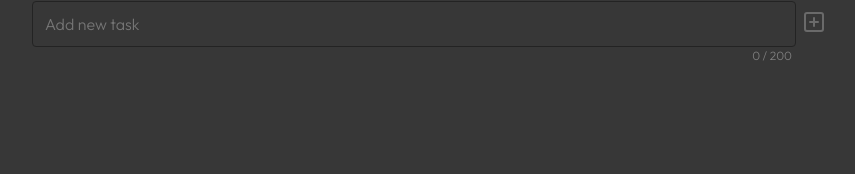
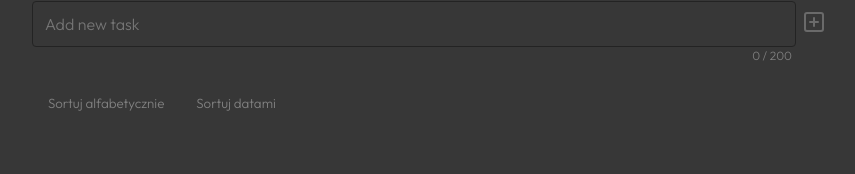
Before and after one commit to olkaman/todo-list, a React (Create React App) app: page / in a window 1280 px wide. Shown: the part 126-300 px from the top of the page, without its empty margins (208-1063 px from the left). Built offline with nearby package versions, Linux system fonts and the light colour scheme.

Commit message:
Add sorting to the tasks

```diff
--- a/src/App.js
+++ b/src/App.js
@@ -5,6 +5,8 @@ import { useEffect, useState, useRef } from 'react';
 import AddNewTodo from './components/AddNewTodo';
 import { getTasksFromLocalStorage, saveInLocalStorage } from './services/localStorage.service';
 import Message from './components/Message';
+import { ArrowUpToLine, ArrowDownToLine } from 'lucide-react';
+import Sorters from './components/Sorters';
 
 // TODO
 // authorization
@@ -35,8 +37,9 @@ function App() {
       id: Math.floor(Math.random() * 10000000).toString(),
       task,
       checked: false,
+      date: Date.now(),
     };
-    const newList = [...todosList, newTodo];
+    const newList = [newTodo, ...todosList];
     setTodosList(newList);
   };
 
@@ -52,6 +55,7 @@ function App() {
         <Message todosList={todosList} setTodosList={setTodosList} />
       </div>
       <AddNewTodo handleAddTask={handleAddTask} />
+      <Sorters todosList={todosList} setTodosList={setTodosList} />
       {todosList.map((todo) => (
         <TodoItem key={todo.id} todo={todo} editTaskValue={(updatedTodo) => editTaskValue(updatedTodo)} handleRemove={() => handleRemove(todo.id)} />
       ))}
--- /dev/null
+++ b/src/components/SorterButton.js
@@ -0,0 +1,19 @@
+import React, { useState } from 'react';
+import { ArrowUpToLine, ArrowDownToLine } from 'lucide-react';
+import styles from './SorterButton.module.scss';
+
+export default function SorterButton({ handleClick, label, isAscending }) {
+  const [sorterResetted, setSorterResetted] = useState(true);
+
+  const handleOnClick = () => {
+    setSorterResetted(false);
+    handleClick();
+  };
+
+  return (
+    <button onClick={handleOnClick} className={styles.button}>
+      {label}
+      {!sorterResetted && (isAscending ? <ArrowDownToLine /> : <ArrowUpToLine />)}
+    </button>
+  );
+}
--- /dev/null
+++ b/src/components/SorterButton.module.scss
@@ -0,0 +1,21 @@
+@import '../GlobalStyles.scss';
+
+.buttons {
+  display: flex;
+
+  .button {
+    display: flex;
+    font-family: $font-family;
+    align-items: center;
+    border: none;
+    color: $light-gray;
+    background: none;
+    padding: 0 16px;
+    height: 32px;
+    transition: 0.4s all;
+
+    &:hover {
+      color: $accent-color;
+    }
+  }
+}
--- /dev/null
+++ b/src/components/Sorters.js
@@ -0,0 +1,44 @@
+import React from 'react';
+import { useRef } from 'react';
+import { ArrowUpToLine, ArrowDownToLine } from 'lucide-react';
+import styles from './SorterButton.module.scss';
+import SorterButton from './SorterButton';
+
+export default function Sorters({ todosList, setTodosList }) {
+  const isTextAscending = useRef(false);
+  const isDateAscending = useRef(false);
+
+  const sortTodosByTask = () => {
+    const newTodo = [...todosList];
+    isTextAscending.current = !isTextAscending.current;
+
+    newTodo.sort((a, b) => {
+      const task1 = a.task.toLowerCase();
+      const task2 = b.task.toLowerCase();
+      return isTextAscending.current ? task1.localeCompare(task2) : task2.localeCompare(task1);
+    });
+
+    setTodosList(newTodo);
+  };
+
+  const sortTodosByDate = () => {
+    const newTodo = [...todosList];
+    isDateAscending.current = !isDateAscending.current;
+
+    newTodo.sort((a, b) => {
+      const task1 = a.date;
+      const task2 = b.date;
+
+      return isDateAscending.current ? task1 - task2 : task2 - task1;
+    });
+
+    setTodosList(newTodo);
+  };
+
+  return (
+    <div className={styles.buttons}>
+      <SorterButton handleClick={sortTodosByTask} label='Sortuj alfabetycznie' isAscending={isTextAscending.current} />
+      <SorterButton handleClick={sortTodosByDate} label='Sortuj datami' isAscending={isDateAscending.current} />
+    </div>
+  );
+}
--- a/src/components/TodoItem.js
+++ b/src/components/TodoItem.js
@@ -38,6 +38,7 @@ function TodoItem({ editTaskValue, handleRemove, todo }) {
             <button className={styles.todoText} onClick={() => setIsTaskEdited(!isTaskEdited)} disabled={todo.checked}>
               {todo.task !== '' ? todo.task : <i className={styles.taskPlaceholder}>Enter task name</i>}
             </button>
+            <p className={styles.date}>{new Date(todo.date).toLocaleString()}</p>
             <Button handleOnClick={handleRemove} icon={<Trash />} />
           </div>
         )}
--- a/src/components/TodoItem.module.scss
+++ b/src/components/TodoItem.module.scss
@@ -57,4 +57,9 @@
       text-decoration: line-through;
     }
   }
+
+  .date {
+    font-size: $small-font-size;
+    opacity: 0.5;
+  }
 }
```
